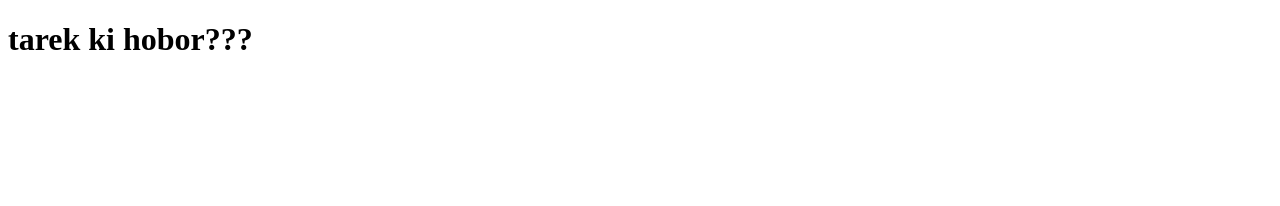
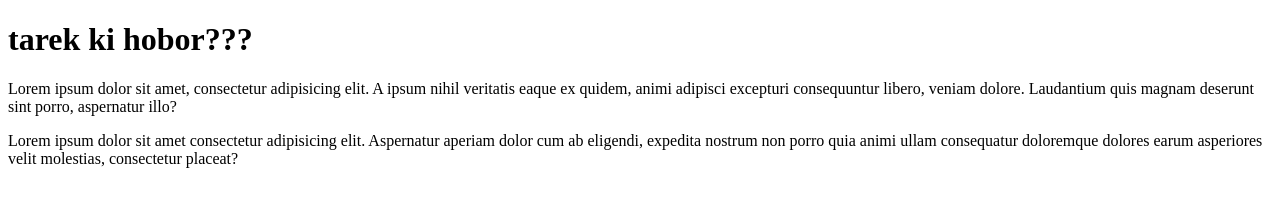
Before and after one commit to tarekulislam12345/tarek-boss, a plain HTML site: page index.html in a window 1280 px wide. Drawn offline with Linux system fonts and the light colour scheme.

Commit message:
kico noton add gojje

```diff
--- a/index.html
+++ b/index.html
@@ -9,5 +9,7 @@
 </head>
 <body>
     <h1>tarek ki hobor???</h1>
+<p>Lorem ipsum dolor sit amet, consectetur adipisicing elit. A ipsum nihil veritatis eaque ex quidem, animi adipisci excepturi consequuntur libero, veniam dolore. Laudantium quis magnam deserunt sint porro, aspernatur illo?</p>
+<p>Lorem ipsum dolor sit amet consectetur adipisicing elit. Aspernatur aperiam dolor cum ab eligendi, expedita nostrum non porro quia animi ullam consequatur doloremque dolores earum asperiores velit molestias, consectetur placeat?</p>
 </body>
 </html>
```
